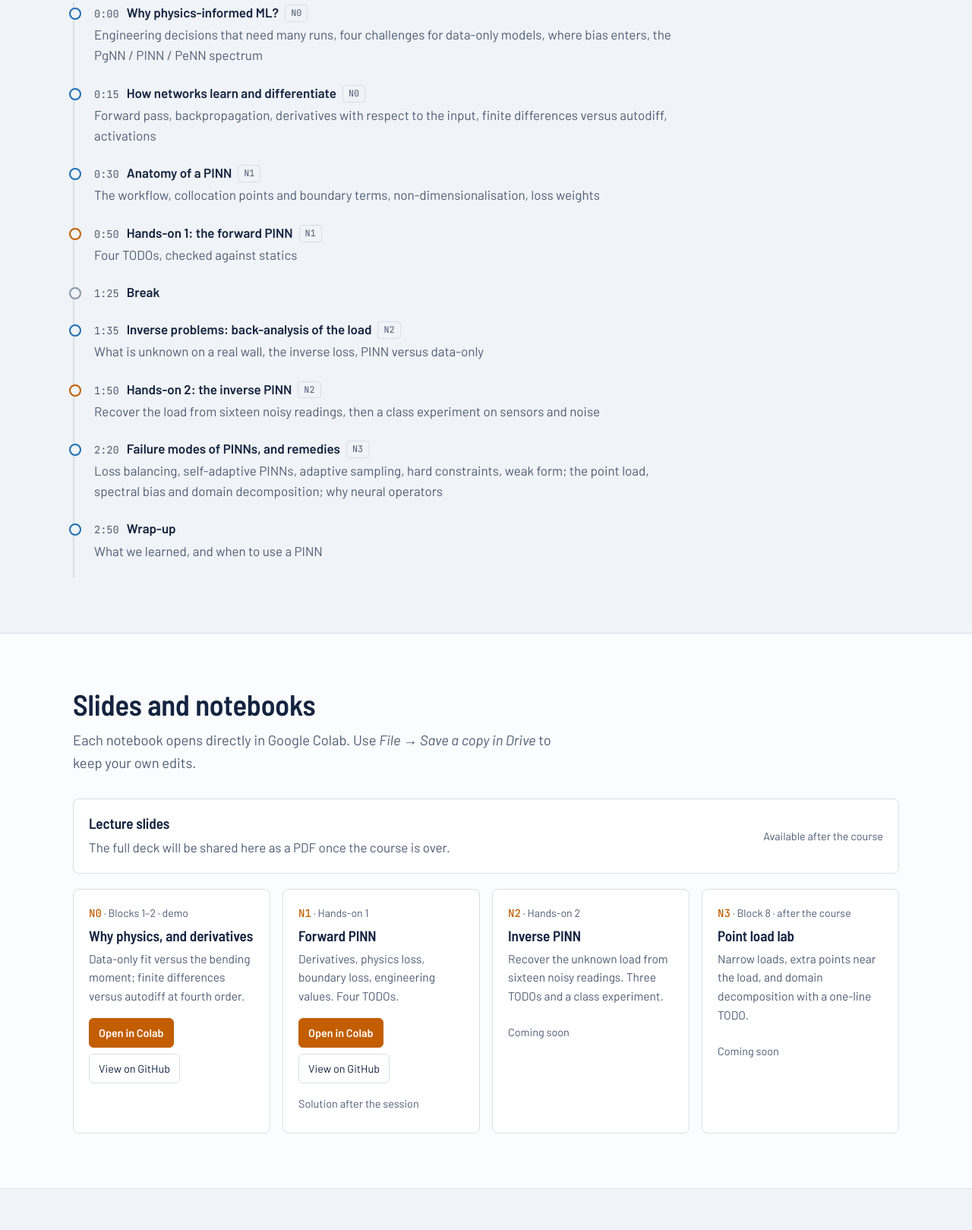
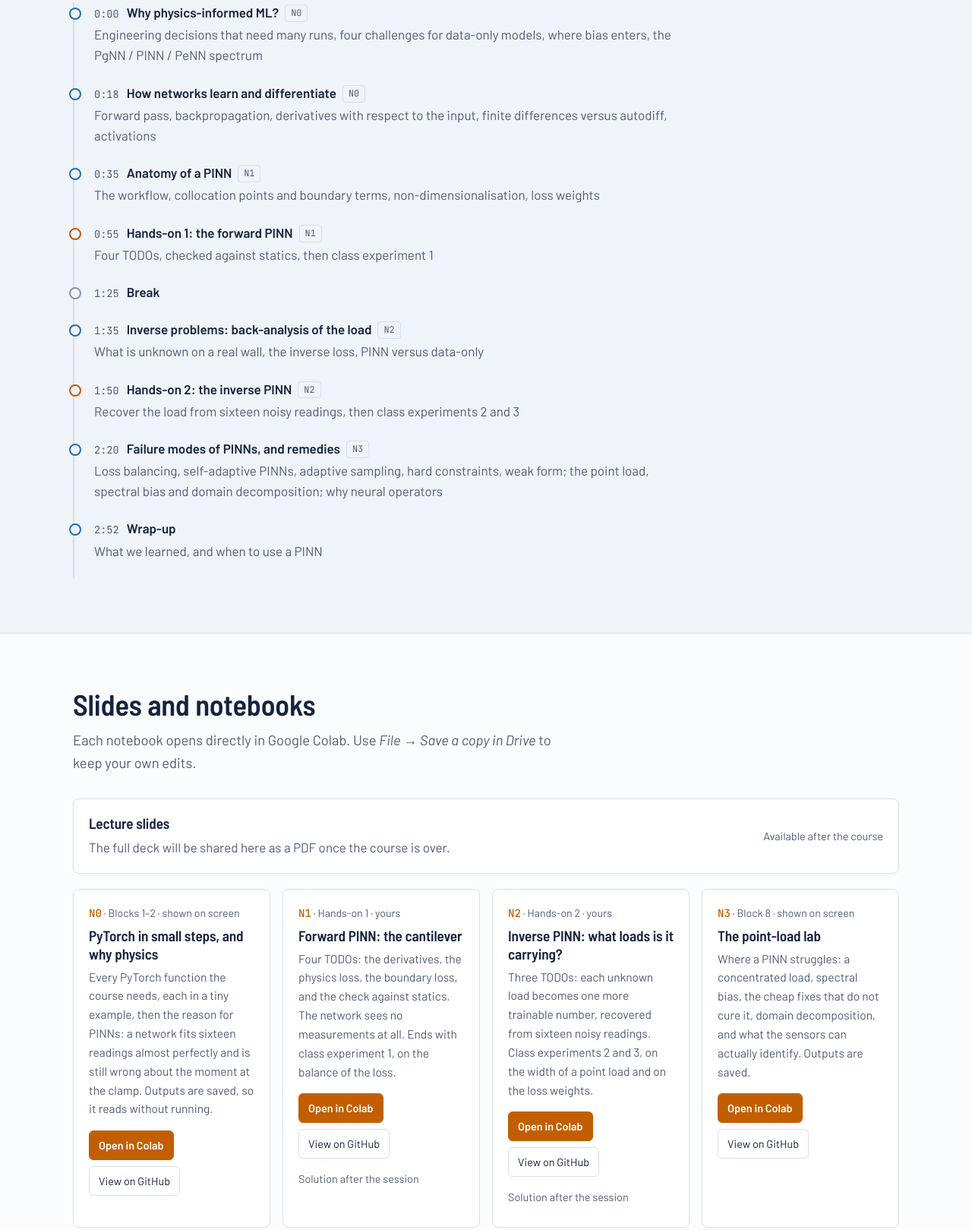
Before and after one commit to NBabanagar/PIML-for-Civil-Engineers, a plain HTML site: page index.html in a window 1280 px wide. Shown: the part 1712-3331 px from the top of the page at 76% size. Drawn offline with Linux system fonts and the light colour scheme; a web font is replaced by a local one.

Commit message:
Publish v7 notebooks (N0 teaching, N1, N2, N3 demo) and update the schedule
Co-Authored-By: Claude Opus 5 <noreply@anthropic.com>
Claude-Session: https://claude.ai/code/session_01E1YXQZ7VQnFoy3cGpdXvbw

```diff
--- a/index.html
+++ b/index.html
@@ -347,14 +347,14 @@ footer{border-top:1.5px solid var(--ink);background:var(--surface)}
     <div class="legend"><span>Lecture</span><span class="h">Hands-on</span></div>
     <ol class="sched">
       <li><time>0:00</time><strong>Why physics-informed ML?</strong><span class="tag">N0</span><p>Engineering decisions that need many runs, four challenges for data-only models, where bias enters, the PgNN / PINN / PeNN spectrum</p></li>
-      <li><time>0:15</time><strong>How networks learn and differentiate</strong><span class="tag">N0</span><p>Forward pass, backpropagation, derivatives with respect to the input, finite differences versus autodiff, activations</p></li>
-      <li><time>0:30</time><strong>Anatomy of a PINN</strong><span class="tag">N1</span><p>The workflow, collocation points and boundary terms, non-dimensionalisation, loss weights</p></li>
-      <li class="hands"><time>0:50</time><strong>Hands-on 1: the forward PINN</strong><span class="tag">N1</span><p>Four TODOs, checked against statics</p></li>
+      <li><time>0:18</time><strong>How networks learn and differentiate</strong><span class="tag">N0</span><p>Forward pass, backpropagation, derivatives with respect to the input, finite differences versus autodiff, activations</p></li>
+      <li><time>0:35</time><strong>Anatomy of a PINN</strong><span class="tag">N1</span><p>The workflow, collocation points and boundary terms, non-dimensionalisation, loss weights</p></li>
+      <li class="hands"><time>0:55</time><strong>Hands-on 1: the forward PINN</strong><span class="tag">N1</span><p>Four TODOs, checked against statics, then class experiment 1</p></li>
       <li class="brk"><time>1:25</time><strong>Break</strong></li>
       <li><time>1:35</time><strong>Inverse problems: back-analysis of the load</strong><span class="tag">N2</span><p>What is unknown on a real wall, the inverse loss, PINN versus data-only</p></li>
-      <li class="hands"><time>1:50</time><strong>Hands-on 2: the inverse PINN</strong><span class="tag">N2</span><p>Recover the load from sixteen noisy readings, then a class experiment on sensors and noise</p></li>
+      <li class="hands"><time>1:50</time><strong>Hands-on 2: the inverse PINN</strong><span class="tag">N2</span><p>Recover the load from sixteen noisy readings, then class experiments 2 and 3</p></li>
       <li><time>2:20</time><strong>Failure modes of PINNs, and remedies</strong><span class="tag">N3</span><p>Loss balancing, self-adaptive PINNs, adaptive sampling, hard constraints, weak form; the point load, spectral bias and domain decomposition; why neural operators</p></li>
-      <li><time>2:50</time><strong>Wrap-up</strong><p>What we learned, and when to use a PINN</p></li>
+      <li><time>2:52</time><strong>Wrap-up</strong><p>What we learned, and when to use a PINN</p></li>
     </ol>
   </div>
 </section>
@@ -525,18 +525,18 @@ const SITE = {
    ready:false shows "Coming soon" instead of the Colab button; set it to true once the file is uploaded.
    solution:null means the notebook has no separate solution (a demo). */
 const NOTEBOOKS = [
-  { id:"N0", title:"Why physics, and derivatives", when:"Blocks 1–2 · demo",
-    desc:"Data-only fit versus the bending moment; finite differences versus autodiff at fourth order.",
-    student:"notebooks/N0_student.ipynb", solution:null, ready:true },
-  { id:"N1", title:"Forward PINN", when:"Hands-on 1",
-    desc:"Derivatives, physics loss, boundary loss, engineering values. Four TODOs.",
-    student:"notebooks/N1_student.ipynb", solution:"notebooks/N1_solution.ipynb", ready:true },
-  { id:"N2", title:"Inverse PINN", when:"Hands-on 2",
-    desc:"Recover the unknown load from sixteen noisy readings. Three TODOs and a class experiment.",
-    student:"notebooks/N2_student.ipynb", solution:"notebooks/N2_solution.ipynb", ready:false },
-  { id:"N3", title:"Point load lab", when:"Block 8 · after the course",
-    desc:"Narrow loads, extra points near the load, and domain decomposition with a one-line TODO.",
-    student:"notebooks/N3_student.ipynb", solution:"notebooks/N3_solution.ipynb", ready:false }
+  { id:"N0", title:"PyTorch in small steps, and why physics", when:"Blocks 1–2 · shown on screen",
+    desc:"Every PyTorch function the course needs, each in a tiny example, then the reason for PINNs: a network fits sixteen readings almost perfectly and is still wrong about the moment at the clamp. Outputs are saved, so it reads without running.",
+    student:"notebooks/N0_teaching.ipynb", solution:null, ready:true },
+  { id:"N1", title:"Forward PINN: the cantilever", when:"Hands-on 1 · yours",
+    desc:"Four TODOs: the derivatives, the physics loss, the boundary loss, and the check against statics. The network sees no measurements at all. Ends with class experiment 1, on the balance of the loss.",
+    student:"notebooks/N1.ipynb", solution:"notebooks/N1_solution.ipynb", ready:true },
+  { id:"N2", title:"Inverse PINN: what loads is it carrying?", when:"Hands-on 2 · yours",
+    desc:"Three TODOs: each unknown load becomes one more trainable number, recovered from sixteen noisy readings. Class experiments 2 and 3, on the width of a point load and on the loss weights.",
+    student:"notebooks/N2.ipynb", solution:"notebooks/N2_solution.ipynb", ready:true },
+  { id:"N3", title:"The point-load lab", when:"Block 8 · shown on screen",
+    desc:"Where a PINN struggles: a concentrated load, spectral bias, the cheap fixes that do not cure it, domain decomposition, and what the sensors can actually identify. Outputs are saved.",
+    student:"notebooks/N3_demo.ipynb", solution:null, ready:true }
 ];
 /* ============================================= */
 
```
Also changed, not shown: 6 other files.
